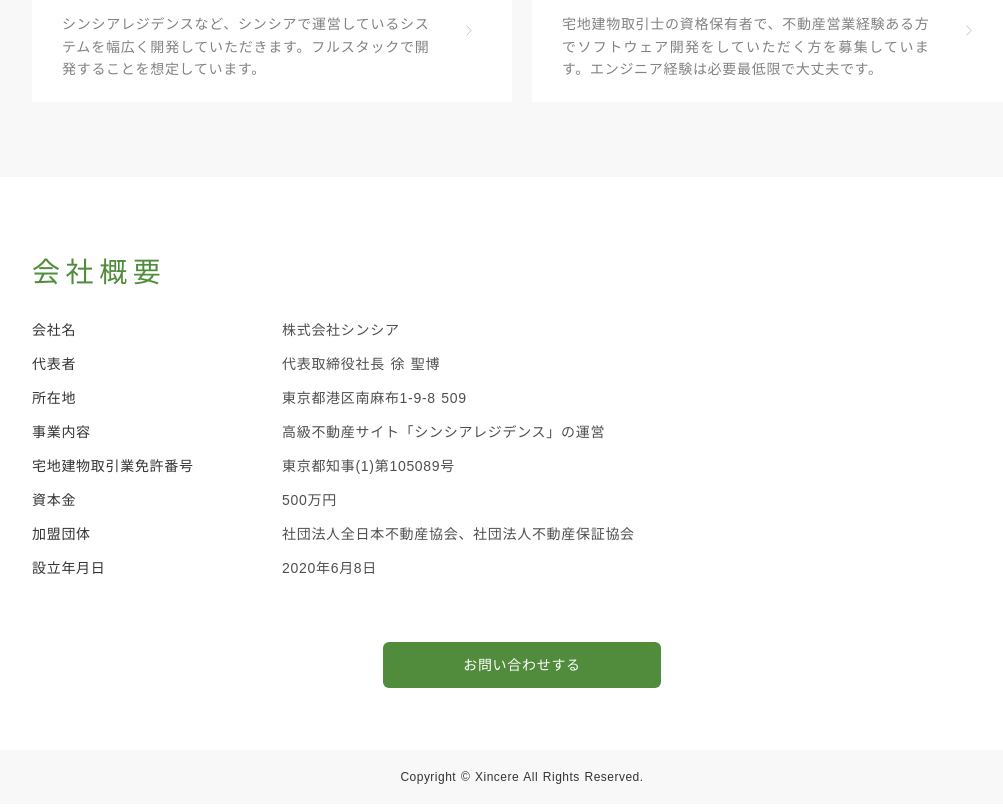
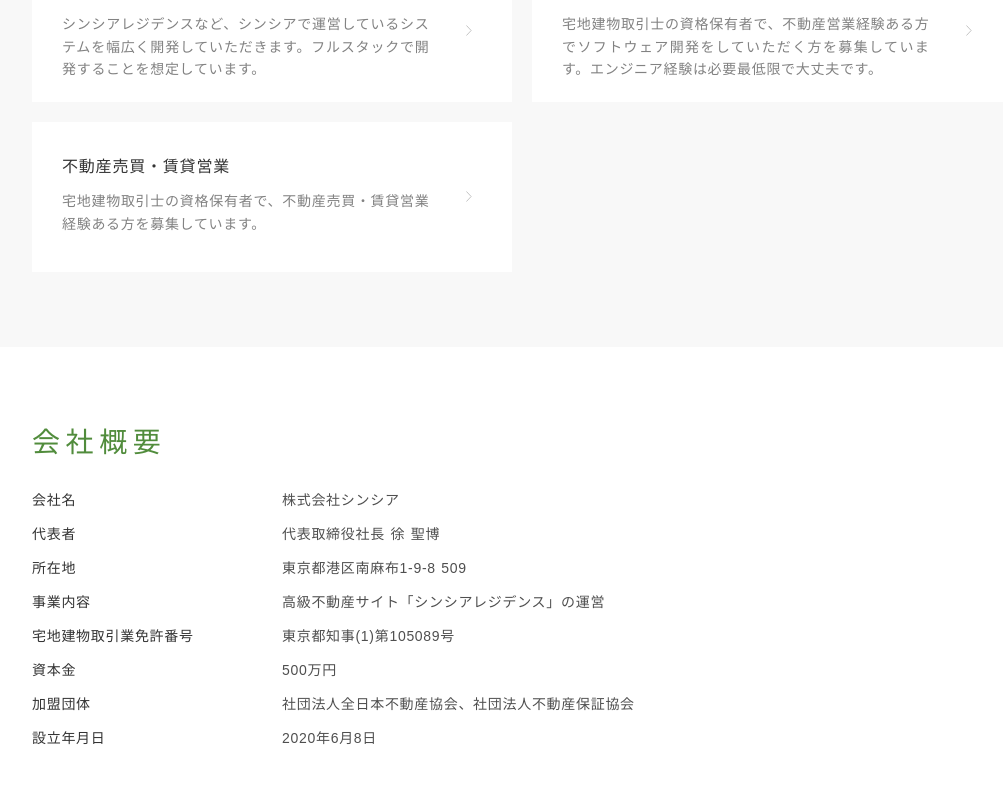
Before and after one commit to xincere-inc/corporate-site, a Nuxt app: page / in a window 1280 px wide. Shown: the part 2667-3477 px from the top of the page, without its empty margins (118-1121 px from the left). Built offline with nearby package versions, Linux system fonts and the light colour scheme.

Commit message:
add sales recruit jd

```diff
--- a/components/Recruit.vue
+++ b/components/Recruit.vue
@@ -28,6 +28,21 @@
               </h3>
               <p>
                 宅地建物取引士の資格保有者で、不動産営業経験ある方でソフトウェア開発をしていただく方を募集しています。エンジニア経験は必要最低限で大丈夫です。
+              </p>
+            </div>
+          </div>
+          <div class="arrow">
+            <img src="~/assets/images/icons/arrow.svg" height="11px" />
+          </div>
+        </nuxt-link>
+        <nuxt-link to="/recruit/sales" class="grid-box">
+          <div class="recruit-grid">
+            <div class="text-box">
+              <h3>
+                不動産売買・賃貸営業
+              </h3>
+              <p>
+                宅地建物取引士の資格保有者で、不動産売買・賃貸営業経験ある方を募集しています。
               </p>
             </div>
           </div>
--- /dev/null
+++ b/pages/recruit/sales.vue
@@ -0,0 +1,91 @@
+<template>
+  <div>
+    <JobDescription title="不動産売買・賃貸営業" :jdTable="jdTable" />
+  </div>
+</template>
+
+<script lang="ts">
+import Vue from "vue";
+import JobDescription from "@/components/JobDescription.vue";
+
+export default Vue.extend({
+  components: {
+    JobDescription
+  },
+  data() {
+    return {
+      jdTable: [
+        {
+          key: "職種",
+          value: "不動産売買・賃貸営業"
+        },
+        {
+          key: "雇用形態",
+          value: "正社員"
+        },
+        {
+          key: "業務内容",
+          value: "不動産"
+        },
+        {
+          key: "必須条件",
+          value:
+            "不動産営業経験（2年以上）\n宅建士免許\n不動産売買・賃貸仲介業務が一通りできる"
+        },
+        {
+          key: "望ましい条件",
+          value:
+            "スタートアップでの勤務経験\n物件管理経験"
+        },
+        {
+          key: "試用期間",
+          value: "3ヶ月"
+        },
+        {
+          key: "勤務地",
+          value: "(応相談)六本木周辺・在宅"
+        },
+        {
+          key: "給与",
+          value: "年収400 - 700万(みなし残業45時間含む) + 営業インセンティブ"
+        },
+        {
+          key: "勤務時間",
+          value: "フレックス制(コアタイム含む):10:00 - 19:00（休憩60分含む）"
+        },
+        {
+          key: "時間外労働",
+          value: "有り(月10-20時間程度)"
+        },
+        {
+          key: "休暇",
+          value:
+            "年末年始・夏季・ＧＷ・婚姻・産前産後・慶弔・忌引き・転勤休暇など"
+        },
+        {
+          key: "諸手当",
+          value:
+            "深夜・休日勤務手当、追加割増手当、通勤交通費（当社規定による）ほか"
+        },
+        {
+          key: "保険",
+          value: "健康保険・介護保険・厚生年金保険・雇用保険・労災保険"
+        }
+      ]
+    };
+  },
+  head() {
+    return {
+      title: "不動産売買・賃貸営業の募集要項",
+      meta: [
+        {
+          hid: "description",
+          name: "description",
+          content:
+            "株式会社シンシアにおける不動産売買・賃貸営業に関する募集要項です。ご興味ある方はぜひカジュアル面談からでも大丈夫なので、ぜひよろしくお願い致します。"
+        }
+      ]
+    };
+  }
+});
+</script>
```
